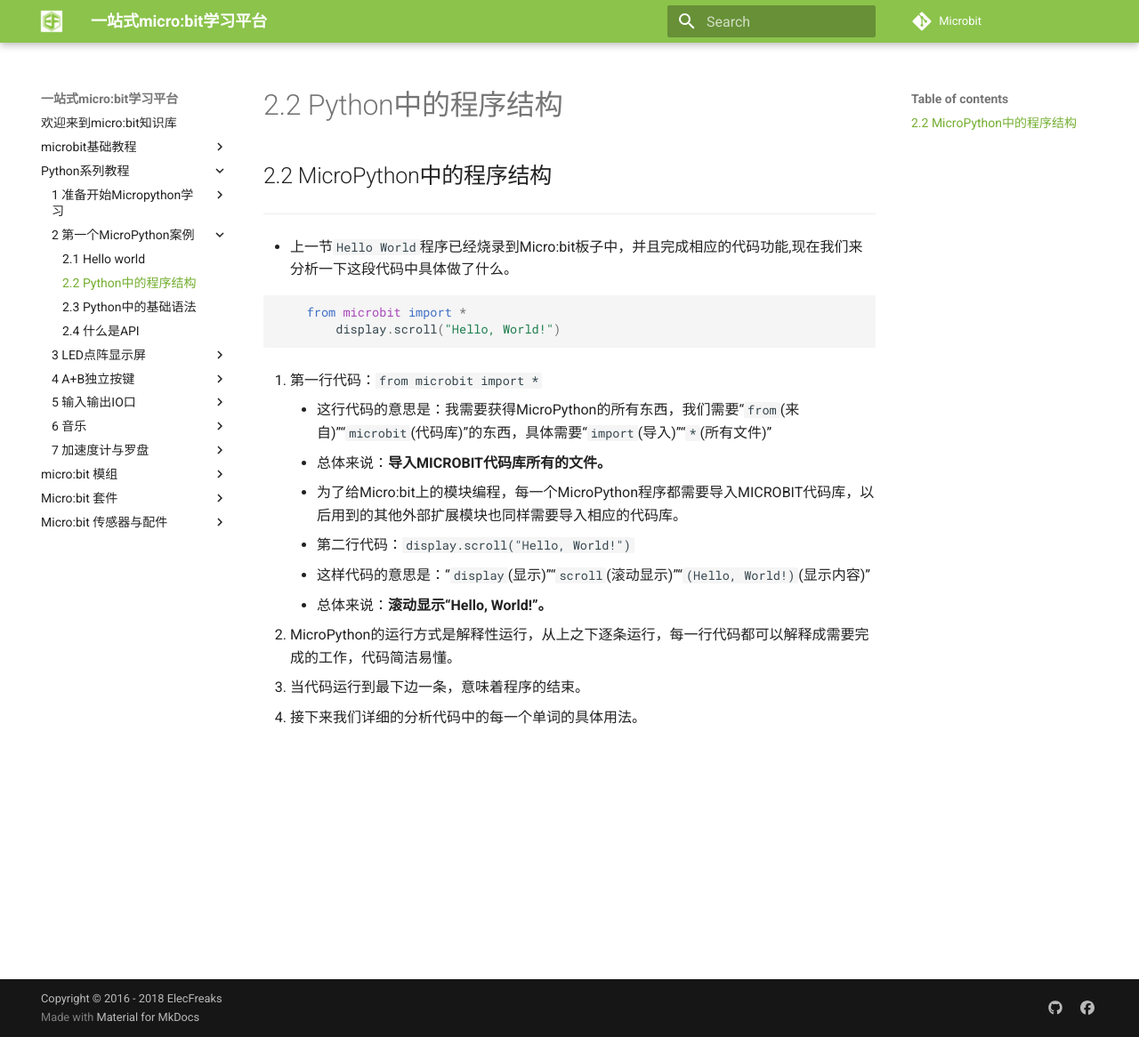
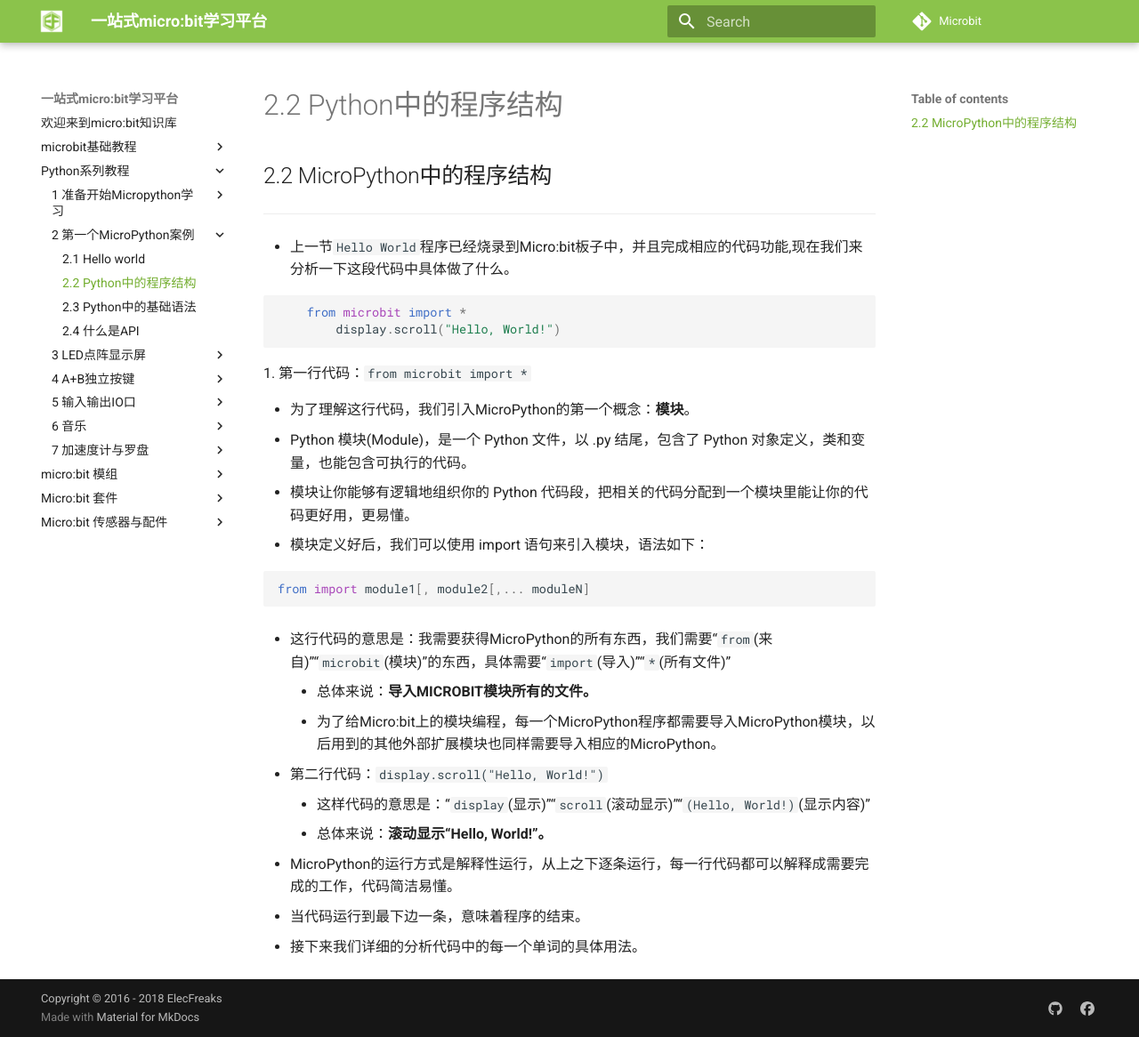
Before and after one commit to zorazeng/learn-cn, an MkDocs documentation site: the page built from docs/micropython2_2.md, in a window 1280 px wide and 1166 px high. Shown: the whole window at 89% size. Built offline with MkDocs 1.6.1 and Material for MkDocs 9.7.7, drawn with Linux system fonts in a browser that asks for light colours; comment, search, counter and statistics services are not loaded; old or Windows-style settings are respelled for this version of MkDocs.

Commit message:
Update micropython2_2.md
forget to describe the Module

````diff
--- a/docs/micropython2_2.md
+++ b/docs/micropython2_2.md
@@ -1,6 +1,5 @@
 ## 2.2 MicroPython中的程序结构 ##
 ----------
-
 - 上一节`Hello World`程序已经烧录到Micro:bit板子中，并且完成相应的代码功能,现在我们来分析一下这段代码中具体做了什么。
 
 
@@ -8,13 +7,23 @@
 	from microbit import *
 		display.scroll("Hello, World!")
 ```
-
-
 1. 第一行代码：`from microbit import *`
 
-	- 这行代码的意思是：我需要获得MicroPython的所有东西，我们需要“`from`(来自)”“`microbit`(代码库)”的东西，具体需要“`import`(导入)”“`*`(所有文件)”
-	- 总体来说：**导入MICROBIT代码库所有的文件。**
-	- 为了给Micro:bit上的模块编程，每一个MicroPython程序都需要导入MICROBIT代码库，以后用到的其他外部扩展模块也同样需要导入相应的代码库。
+- 为了理解这行代码，我们引入MicroPython的第一个概念：**模块**。
+- Python 模块(Module)，是一个 Python 文件，以 .py 结尾，包含了 Python 对象定义，类和变量，也能包含可执行的代码。
+- 模块让你能够有逻辑地组织你的 Python 代码段，把相关的代码分配到一个模块里能让你的代码更好用，更易懂。
+- 模块定义好后，我们可以使用 import 语句来引入模块，语法如下：
+
+```python
+
+from import module1[, module2[,... moduleN]
+
+```
+
+ - 这行代码的意思是：我需要获得MicroPython的所有东西，我们需要“`from`(来自)”“`microbit`(模块)”的东西，具体需要“`import`(导入)”“`*`(所有文件)”
+	- 总体来说：**导入MICROBIT模块所有的文件。**
+	- 为了给Micro:bit上的模块编程，每一个MicroPython程序都需要导入MicroPython模块，以后用到的其他外部扩展模块也同样需要导入相应的MicroPython。
+
 2. 第二行代码：`display.scroll("Hello, World!")`
 
 	- 这样代码的意思是：“`display`(显示)”“`scroll`(滚动显示)”“`(Hello, World!)`(显示内容)”
````
